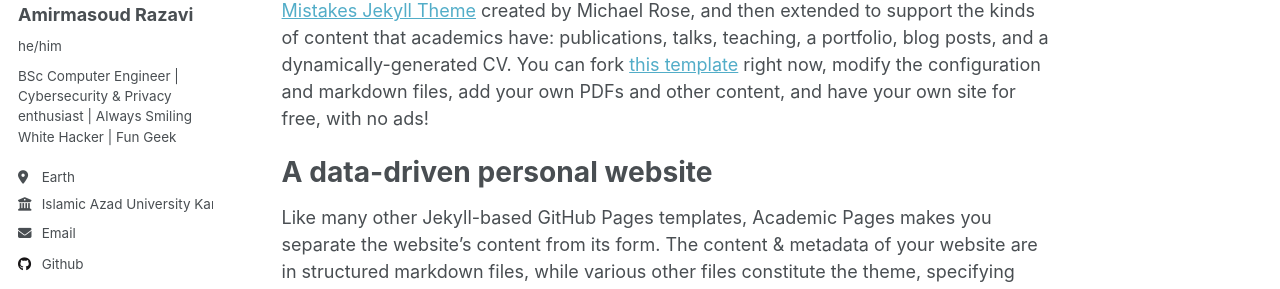
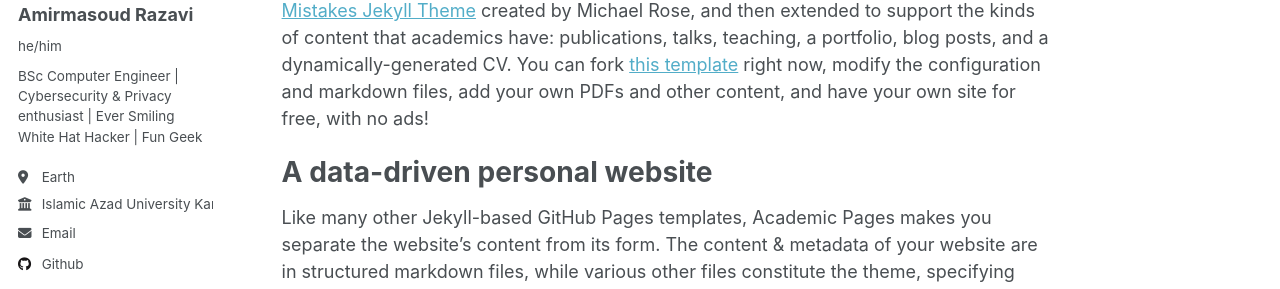
Before and after one commit to Amirmasoud-R/Portfolio, a Jekyll site: the page built from _pages/about.md, in a window 1280 px wide. Shown: the part 287-576 px from the top of the page. Built offline with Jekyll 4.4.1, drawn with Linux system fonts in a browser that asks for light colours.

Commit message:
Update _config.yml

```diff
--- a/_config.yml
+++ b/_config.yml
@@ -24,7 +24,7 @@ author:
   avatar           : "profile.png"
   name             : "Amirmasoud Razavi"
   pronouns         : "he/him"
-  bio              : "BSc Computer Engineer | Cybersecurity & Privacy enthusiast | Always Smiling White Hacker | Fun Geek"
+  bio              : "BSc Computer Engineer | Cybersecurity & Privacy enthusiast | Ever Smiling White Hat Hacker | Fun Geek"
   location         : "Earth"
   employer         : "Islamic Azad University Karaj Branch"
   uri              : # URL
```
